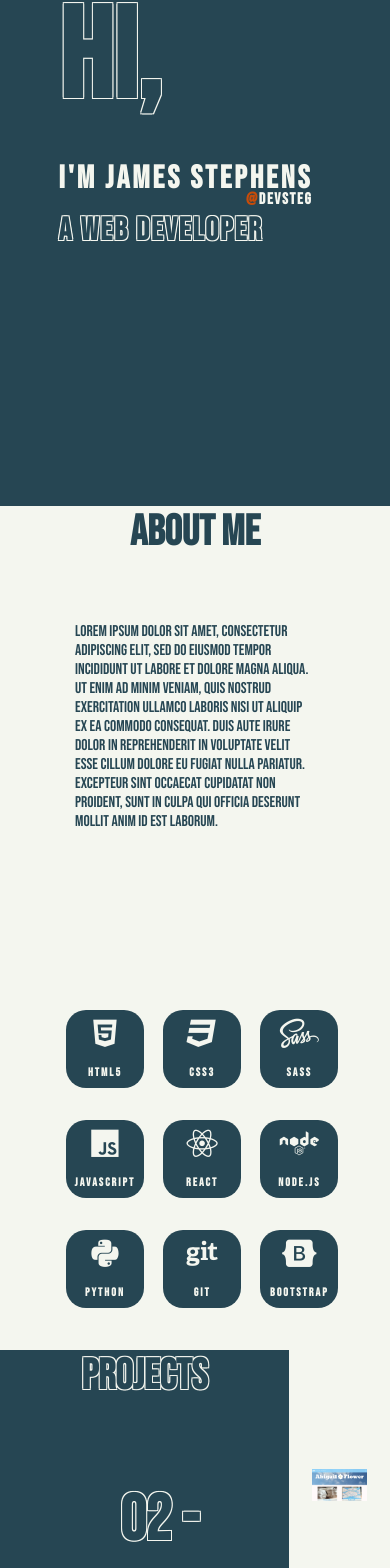
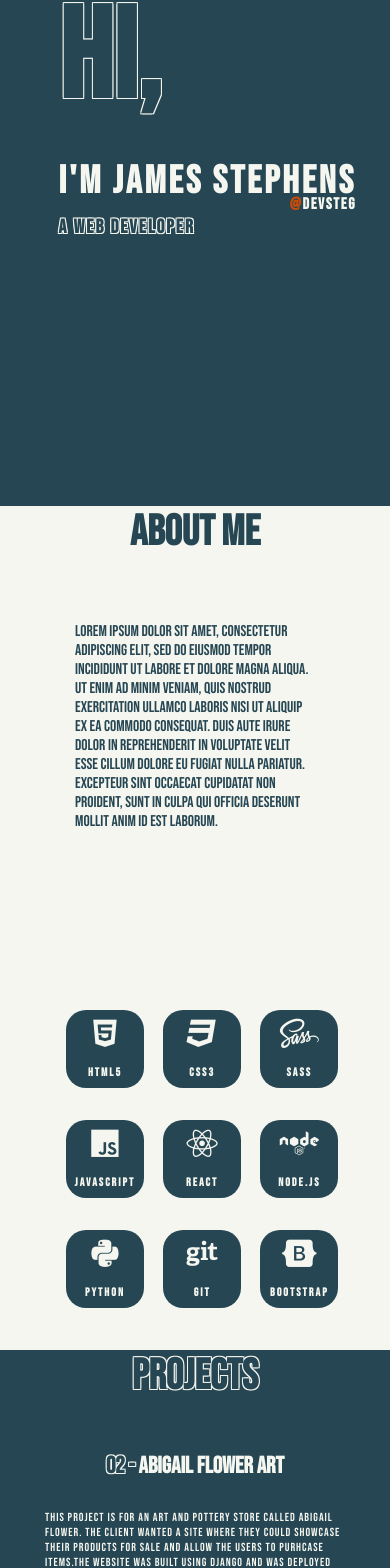
Before and after one commit to DevSteg/j-stephens, a React (Create React App) app: page / in a window 390 px wide. Shown: the part 338-1906 px from the top of the page. Built offline with nearby package versions, Linux system fonts and the light colour scheme.

Commit message:
Style projects page to be responsive
- Add MobImg file to call in projects
- Refactor code in projects.js to call MobImg on smaller screens
- Add media queries to _projects.scss
- Change font-size in _landing.scss
- Change variables in _variables.js

```diff
--- /dev/null
+++ b/src/components/MobImg.js
@@ -0,0 +1,17 @@
+import React from "react";
+
+export const MobImg = ({ data, projectIndex }) => {
+	const imgArray = data[projectIndex].img;
+
+	return (
+		<aside className="project-aside">
+			<div>
+				<img
+					className="mob-img"
+					src={process.env.PUBLIC_URL + imgArray[0]}
+					alt={data[projectIndex].name}
+				/>
+			</div>
+		</aside>
+	);
+};
--- a/src/components/Projects.js
+++ b/src/components/Projects.js
@@ -2,6 +2,8 @@ import React, { useEffect, useState } from "react";
 import "../styles/_projects.scss";
 import data from "./data.json";
 import { ProjectImgs } from "./ProjectImgs";
+import { MobImg } from "./MobImg";
+import { useScreenWidth } from "./useScreenWidth";
 
 export const Projects = () => {
 	const [projectIndex, setProjectIndex] = useState(0);
@@ -25,6 +27,13 @@ export const Projects = () => {
 
 		return () => clearInterval(interval);
 	}, []);
+
+	const whatImage =
+		useScreenWidth() < 900 ? (
+			<MobImg data={data} projectIndex={projectIndex} />
+		) : (
+			<ProjectImgs data={data} projectIndex={projectIndex} />
+		);
 
 	return (
 		<section className="green-full">
@@ -61,7 +70,7 @@ export const Projects = () => {
 					</div>
 				</div>
 			</article>
-			<ProjectImgs data={data} projectIndex={projectIndex} />
+			{whatImage}
 			<div className="slide-forward" onClick={handleForwardClick}>
 				<i class="fas fa-caret-right"></i>
 			</div>
--- a/src/styles/_landing.scss
+++ b/src/styles/_landing.scss
@@ -38,7 +38,7 @@
 	line-height: 0.7;
 	letter-spacing: 3px;
 	@media screen and (max-width: $small) {
-		font-size: 2rem;
+		font-size: 10vw;
 	}
 }
 
@@ -48,7 +48,7 @@
 	line-height: 1.4;
 	@include whiteOut();
 	@media screen and (max-width: $small) {
-		font-size: 2rem;
+		font-size: 5vw;
 	}
 }
 
--- a/src/styles/_projects.scss
+++ b/src/styles/_projects.scss
@@ -6,11 +6,13 @@
 	width: 100%;
 	height: 100vh;
 }
+
 .project-div {
 	display: flex;
 	flex-direction: column;
 	justify-content: center;
-	margin: 5rem 0 0 7.5rem;
+	align-items: center;
+	margin-top: 50px;
 	color: $textColourWhite;
 }
 
@@ -25,31 +27,46 @@
 	align-items: center;
 	i {
 		font-size: 3rem;
-		color: $textColourWhite;
+		color: $orangeBtn;
+		@media screen and (max-width: $small) {
+			font-size: 2rem;
+		}
 	}
 }
 
 .slide-back {
 	left: 110px;
+	@media screen and (max-width: $large) {
+		left: 0;
+	}
 }
 
 .slide-forward {
 	justify-content: right;
 	right: 10px;
-	i {
-		color: $backgroundGreen;
+	@media screen and (max-width: $large) {
+		right: 0;
 	}
 }
 
 .pro-title {
-	font-size: 4rem;
+	font-size: 4vw;
+	@media screen and (max-width: $large) {
+		font-size: 6vw;
+	}
 }
 
 .pro-para {
-	font-size: 1.2rem;
+	font-size: 1.2vw;
 	max-width: 520px;
 	margin: 30px 0 50px;
 	letter-spacing: 1px;
+	@media screen and (max-width: $large) {
+		font-size: 3vw;
+	}
+	@media screen and (max-width: $small) {
+		max-width: 300px;
+	}
 }
 
 .link-btn {
@@ -68,6 +85,10 @@
 		box-shadow: 0 0.5em 0.5em -0.4em #181d27;
 		transform: translateY(-0.05em);
 	}
+	@media screen and (max-width: $small) {
+		max-width: 80px;
+		font-size: 3vw;
+	}
 }
 
 .project-id {
@@ -79,6 +100,12 @@
 	flex-direction: column;
 	justify-content: space-around;
 	width: 35%;
+	@media screen and (max-width: $large) {
+		width: 70%;
+		position: absolute;
+		bottom: 10%;
+		left: 15%;
+	}
 }
 
 .img-div {
@@ -96,8 +123,12 @@
 	height: auto;
 }
 
-.mobile-img1,
-.mobile-img2 {
+.mobile-img1 {
 	width: 25%;
 	height: auto;
 }
+
+.mob-img {
+	width: auto;
+	max-height: 150px;
+}
--- a/src/styles/_variables.scss
+++ b/src/styles/_variables.scss
@@ -2,5 +2,4 @@ $backgroundGreen: #264653;
 $orangeBtn: #c84c09;
 $textColourWhite: #f4f6ef;
 $small: 600px;
-$medium: 900px;
-$large: 1200px;
+$large: 950px;
```
